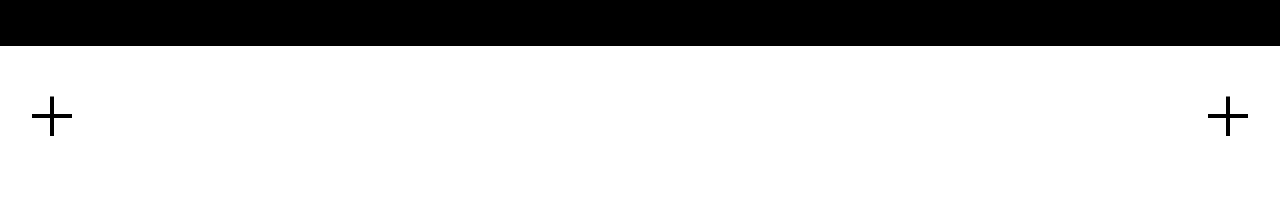
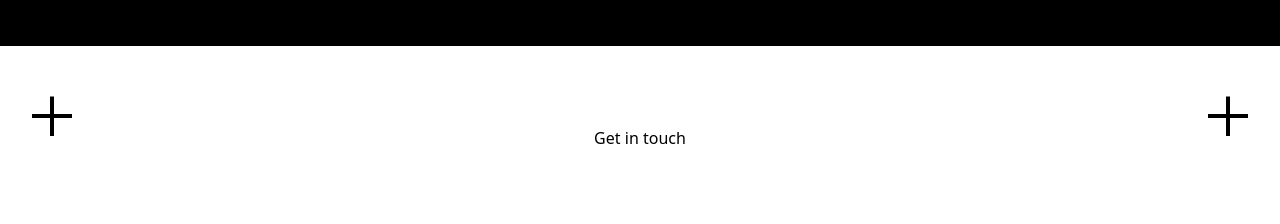
Before and after one commit to Tez-cyber/new-portfolio, a Next.js app: page /about in a window 1280 px wide. Shown: the part 1960-2184 px from the top of the page. Built offline with nearby package versions, Linux system fonts and the light colour scheme.

Commit message:
Added main section layout

```diff
--- a/src/components/contact.tsx
+++ b/src/components/contact.tsx
@@ -32,7 +32,15 @@ export const Contact = () => {
           <span className="absolute top-0 block w-1 h-10 bg-black rotate-90"></span>
         </div>
       </div>
-
+      {/* Main content */}
+      <main className="flex items-center justify-center">
+        <FlipLink
+            href=""
+            className=""
+        >
+            Get in touch
+        </FlipLink>
+      </main>
     </section>
   );
 };
```
